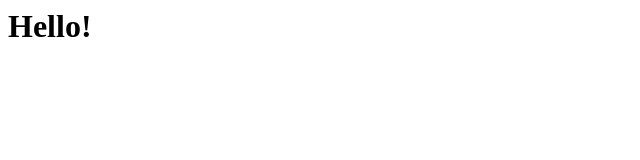
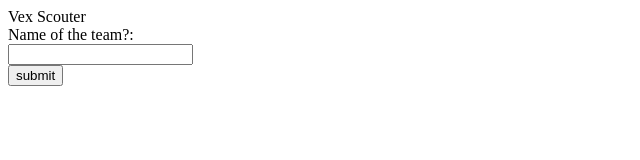
Before and after one commit to Jakeiscake2/vex-scouter, a plain HTML site: page index.html in a window 1280 px wide. Shown: the whole page, without its empty margins (0-640 px from the left). Drawn offline with Linux system fonts and the light colour scheme.

Commit message:
Update index.html
added a bit of code to the html file
will need to work on more later

```diff
--- a/index.html
+++ b/index.html
@@ -1 +1,10 @@
-<h1>Hello!<h1>
+<html>
+<body>
+  <header>Vex Scouter</header>
+  <form action="scrapper.js">
+    <label for="teamname">Name of the team?:</label><br>
+    <input type="text" id="teamname" name="teamname" value=""><br>
+    <input type="submit" value="submit">
+  </form>
+</body>
+</html>
```
